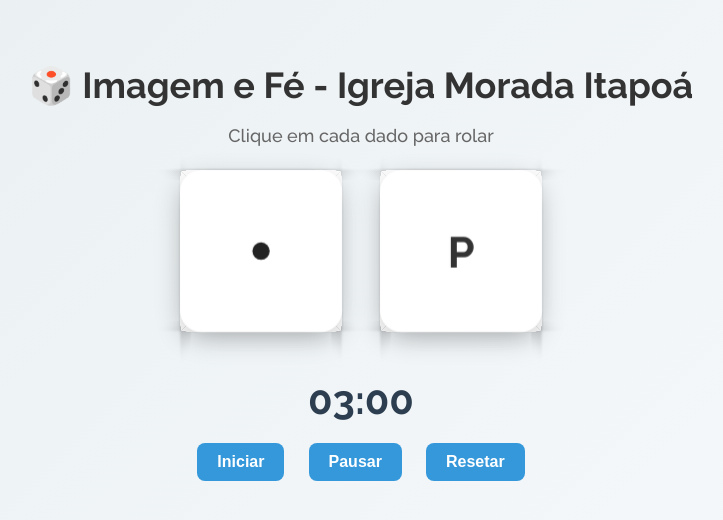
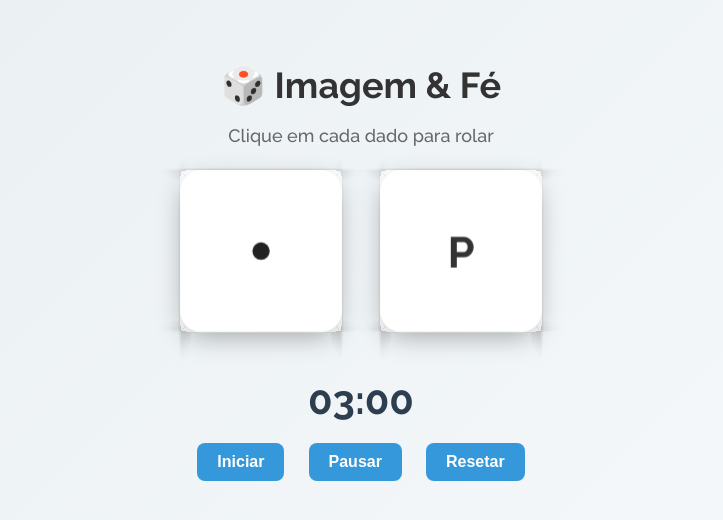
Before and after one commit to thiagovini/Imagem-e-F-, a plain HTML site: page index.html in a window 1280 px wide. Shown: the whole page, without its empty margins (279-1002 px from the left). Drawn offline with Linux system fonts and the light colour scheme.

Commit message:
Update index.html

```diff
--- a/index.html
+++ b/index.html
@@ -8,7 +8,7 @@
   <link href="https://fonts.googleapis.com/css2?family=Raleway:wght@500;700&display=swap" rel="stylesheet">
 </head>
 <body>
-  <h1>🎲 Imagem e Fé - Igreja Morada Itapoá</h1>
+  <h1>🎲 Imagem & Fé</h1>
   <p class="subtitle">Clique em cada dado para rolar</p>
 
   <div class="dice-container">
```
